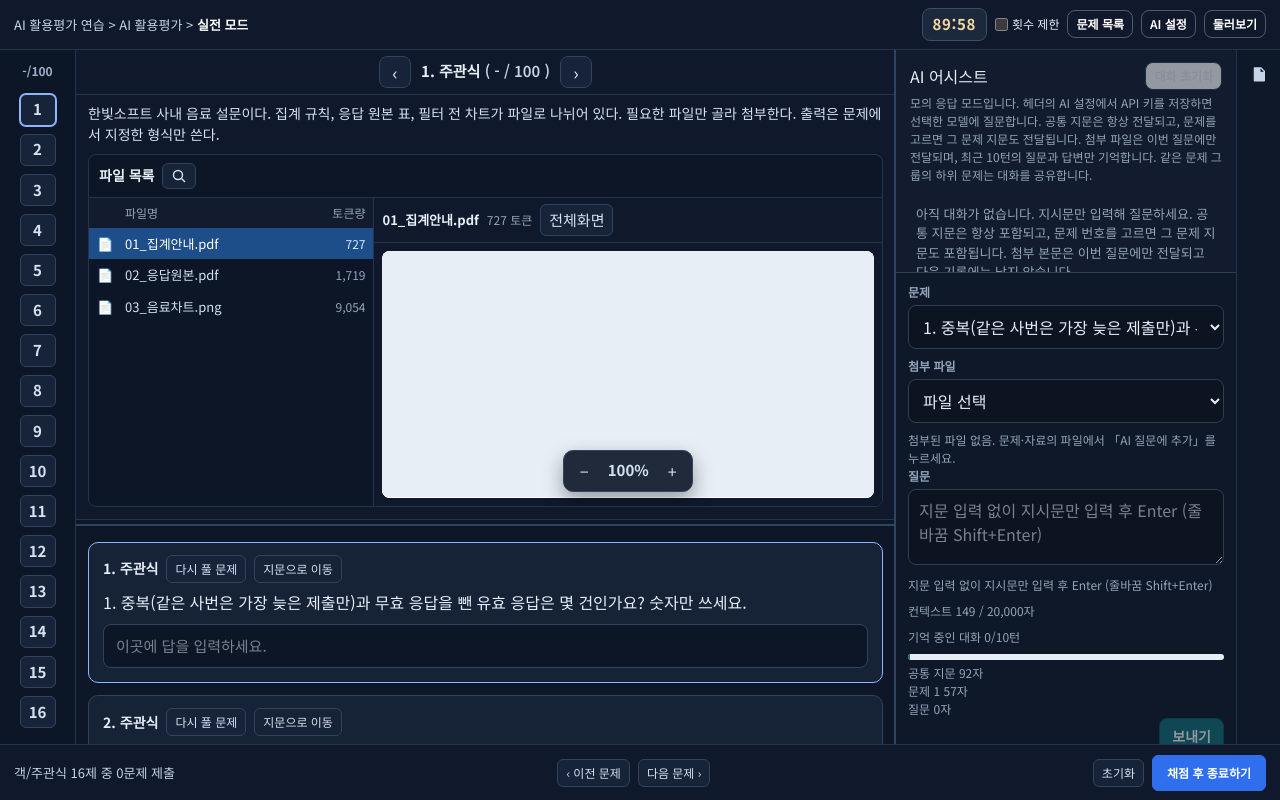
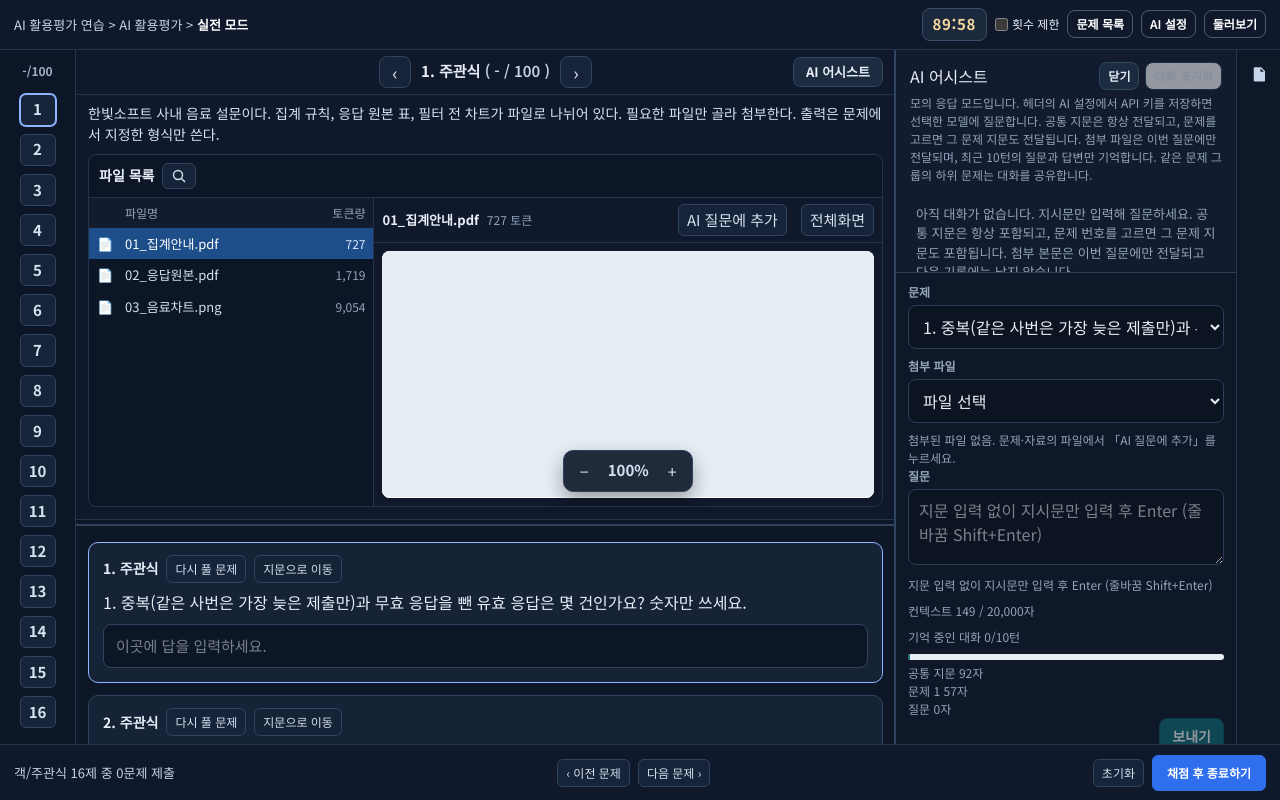
Before and after one commit to donggrri/ai-assessment-practice, a Next.js app: page /ai-assessment-practice/ in a window 1280 px wide. Both pictures are taken after a click on the button "실전 모드". Built offline with nearby package versions, Linux system fonts and the light colour scheme.

Commit message:
Add viewer 'AI 질문에 추가', closable AI panel with reopen button, stronger copy guard

```diff
--- a/app/globals.css
+++ b/app/globals.css
@@ -1501,3 +1501,17 @@ body.passage-split-dragging, body.passage-split-dragging * { user-select: none !
   .exam-shell.desk-exam .memo-pad textarea { background: #0c1422; color: #e7eef8; }
   .exam-shell.desk-exam .limit-toggle { color: #e7eef8; }
 }
+
+.panes.ai-closed .pane-ai, .panes.ai-closed .ai-resizer { display: none !important; }
+.q-stepper { position: relative; }
+.q-stepper .ai-open-btn { position: absolute; right: 12px; top: 50%; transform: translateY(-50%); }
+.file-attach-btn { margin-left: auto; }
+.file-attach-btn + .file-full-btn { margin-left: 6px; }
+@media (max-width: 1023px) { .ai-close { display: none; } }
+.q-stepper .ai-open-btn { white-space: nowrap; width: auto; writing-mode: horizontal-tb; }
+.ai-close { white-space: nowrap; }
+.exam-shell.desk-exam .ai-close,
+.exam-shell.desk-exam .ai-open-btn { background: #1d2b40; color: #e7eef8; border: 1px solid #33465f; }
+.q-stepper button.ai-open-btn { width: auto; height: 30px; padding: 0 12px; font-size: 13px; font-weight: 700; }
+.ai-head-actions .ai-close { color: #33465f; background: #fff; border: 1px solid var(--line); }
+.exam-shell.desk-exam .ai-head-actions .ai-close { background: #1d2b40; color: #e7eef8; border-color: #33465f; }
--- a/components/ai-pane.tsx
+++ b/components/ai-pane.tsx
@@ -43,6 +43,9 @@ export function AiPane() {
           <div className="ai-head-row">
             <h2>AI 어시스트</h2>
             <div className="ai-head-actions">
+              <button type="button" className="btn small ai-close" data-testid="ai-close" aria-label="AI 어시스트 닫기" onClick={() => exam.closeAi()}>
+                닫기
+              </button>
               {limitBlocked ? (
                 <span className="exhausted" data-testid="requests-exhausted">
                   횟수 소진
--- a/components/copy-guard.tsx
+++ b/components/copy-guard.tsx
@@ -24,8 +24,17 @@ export function CopyGuard({
       const selection = window.getSelection();
       if (!selection || selection.rangeCount === 0 || selection.isCollapsed) return;
       const anchor = selection.anchorNode;
-      if (anchor && node.contains(anchor)) selection.removeAllRanges();
+      const focus = selection.focusNode;
+      if ((anchor && node.contains(anchor)) || (focus && node.contains(focus))) selection.removeAllRanges();
     };
+    // Ctrl+A 등으로 페이지 전체를 선택한 뒤 복사해도 보호 영역이 걸쳐 있으면 막는다.
+    const blockCopy = (event: ClipboardEvent) => {
+      const selection = window.getSelection();
+      if (!selection || selection.rangeCount === 0 || selection.isCollapsed) return;
+      if (selection.getRangeAt(0).intersectsNode(node)) event.preventDefault();
+    };
+    document.addEventListener("copy", blockCopy, true);
+    document.addEventListener("cut", blockCopy, true);
     node.addEventListener("selectstart", stop);
     node.addEventListener("contextmenu", stop);
     node.addEventListener("dragstart", stop);
@@ -35,6 +44,8 @@ export function CopyGuard({
       node.removeEventListener("contextmenu", stop);
       node.removeEventListener("dragstart", stop);
       document.removeEventListener("selectionchange", clearSelection);
+      document.removeEventListener("copy", blockCopy, true);
+      document.removeEventListener("cut", blockCopy, true);
     };
   }, [enabled]);
 
--- a/components/desktop-exam.tsx
+++ b/components/desktop-exam.tsx
@@ -154,6 +154,15 @@ export function DesktopCenter() {
         >
           ›
         </button>
+        <button
+          type="button"
+          className="btn small ai-open-btn"
+          data-testid="ai-open"
+          aria-pressed={exam.aiOpen}
+          onClick={() => exam.openAi()}
+        >
+          AI 어시스트
+        </button>
       </div>
       <section
         className="desktop-viewer"
@@ -167,6 +176,8 @@ export function DesktopCenter() {
           files={exam.problem.files}
           activeId={exam.viewerFileId}
           onOpen={(id) => exam.openFile(id)}
+          attachedIds={exam.attachedFileIds}
+          onAttach={exam.locked ? undefined : (id) => exam.attachFile(id)}
           copyProtection={exam.config.copyProtection}
         />
       </section>
--- a/components/exam-app.tsx
+++ b/components/exam-app.tsx
@@ -160,6 +160,7 @@ export function ExamApp({ sets: serverSets, buildConfig }: ExamAppProps) {
   const [guard, setGuard] = useState<AiGuardState>(emptyAiGuard);
   const [cooldownNow, setCooldownNow] = useState(0);
   const [mobilePane, setMobilePane] = useState<MobilePane>("work");
+  const [aiOpen, setAiOpen] = useState(true);
   const [tourIndex, setTourIndex] = useState<number | null>(null);
   const [gradeOpen, setGradeOpen] = useState(false);
   const [grading, setGrading] = useState(false);
@@ -966,6 +967,13 @@ export function ExamApp({ sets: serverSets, buildConfig }: ExamAppProps) {
     saveActive,
     openFile,
     attachFile,
+    aiOpen,
+    openAi: () => {
+      setAiOpen(true);
+      setMobilePane("ai");
+      window.setTimeout(() => document.getElementById("chat-draft")?.focus(), 0);
+    },
+    closeAi: () => setAiOpen(false),
     detachFile: (id: string) => setAttachedFileIds((prev) => prev.filter((item) => item !== id)),
     setChatQuestionId: chooseChatQuestion,
     setChatDraft,
@@ -1088,7 +1096,7 @@ export function ExamApp({ sets: serverSets, buildConfig }: ExamAppProps) {
                 </button>
               </div>
             </div>
-            <ExamPanes>
+            <ExamPanes aiOpen={aiOpen}>
               <div className="slot-left">
                 <QuestionRail />
                 <MaterialsPane />
--- a/components/exam-context.tsx
+++ b/components/exam-context.tsx
@@ -50,6 +50,9 @@ export type ExamApi = {
   saveActive: () => void;
   openFile: (id: string) => void;
   attachFile: (id: string) => void;
+  aiOpen: boolean;
+  openAi: () => void;
+  closeAi: () => void;
   detachFile: (id: string) => void;
   setChatQuestionId: (id: string | null) => void;
   setChatDraft: (value: string) => void;
--- a/components/exam-panes.tsx
+++ b/components/exam-panes.tsx
@@ -13,7 +13,7 @@ import {
   writePanelRatio,
 } from "@/lib/panel-split";
 
-export function ExamPanes({ children }: { children: ReactNode }) {
+export function ExamPanes({ children, aiOpen = true }: { children: ReactNode; aiOpen?: boolean }) {
   const panesRef = useRef<HTMLDivElement>(null);
   const ratioRef = useRef(PROBLEM_RATIO_DEFAULT);
   const draggingRef = useRef(false);
@@ -90,8 +90,12 @@ export function ExamPanes({ children }: { children: ReactNode }) {
   return (
     <div
       ref={panesRef}
-      className={`panes${dragging ? " dragging" : ""}`}
-      style={desktop ? { gridTemplateColumns: `${RAIL_WIDTH}px ${split.primary}px ${split.secondary}px` } : undefined}
+      className={`panes${dragging ? " dragging" : ""}${aiOpen ? "" : " ai-closed"}`}
+      style={
+        desktop
+          ? { gridTemplateColumns: aiOpen ? `${RAIL_WIDTH}px ${split.primary}px ${split.secondary}px` : `${RAIL_WIDTH}px minmax(0, 1fr)` }
+          : undefined
+      }
     >
       {children}
       <div
--- a/components/file-browser.tsx
+++ b/components/file-browser.tsx
@@ -50,10 +50,14 @@ export function FileBrowser({
   activeId,
   onOpen,
   copyProtection = false,
+  attachedIds = [],
+  onAttach,
 }: {
   files: ExamFile[];
   activeId: string | null;
   onOpen: (id: string) => void;
+  attachedIds?: string[];
+  onAttach?: (id: string) => void;
   copyProtection?: boolean;
 }) {
   const [query, setQuery] = useState("");
@@ -142,6 +146,17 @@ export function FileBrowser({
           <div className="file-stage-bar">
             <strong data-testid="file-preview-name">{active ? active.name : "파일 없음"}</strong>
             <span className="file-stage-tokens">{active ? `${formatTokens(estimateTokens(active.content))} 토큰` : ""}</span>
+            {active && onAttach ? (
+              <button
+                type="button"
+                className="file-full-btn file-attach-btn"
+                data-testid="viewer-attach"
+                disabled={attachedIds.includes(active.id)}
+                onClick={() => onAttach(active.id)}
+              >
+                {attachedIds.includes(active.id) ? "추가됨" : "AI 질문에 추가"}
+              </button>
+            ) : null}
             <button type="button" className="file-full-btn" aria-label={full ? "전체화면 닫기" : "전체화면"} onClick={() => setFull((value) => !value)}>
               {full ? "닫기" : "전체화면"}
             </button>
```
